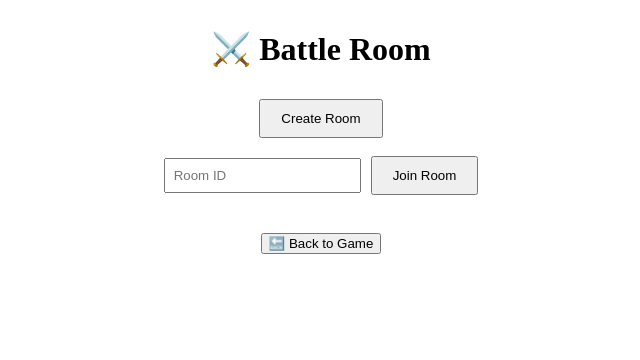
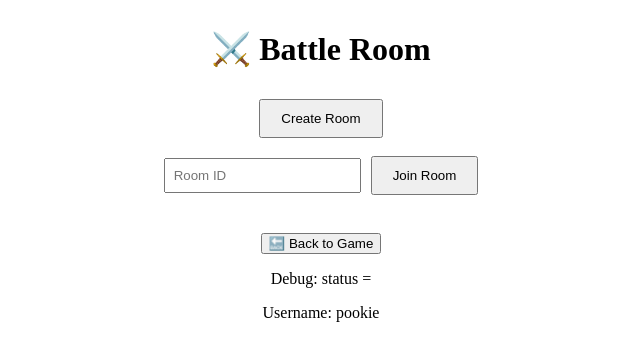
Before and after one commit to Srekanthnamilakonda/Pookie, a React (Vite) app in the folder frontend/: page /battle in a window 1280 px wide. Shown: the top 360 px of the page, without its empty margins (319-959 px from the left). Built offline with nearby package versions, Linux system fonts and the light colour scheme; no server answers.

Commit message:
small formats

```diff
--- a/frontend/src/BattleRoom.jsx
+++ b/frontend/src/BattleRoom.jsx
@@ -46,12 +46,13 @@ function BattleRoom() {
 
   // Poll during "waiting" or "ready"
   useEffect(() => {
-    if (inRoom && (status === 'waiting' || status === 'ready')) {
+    if (inRoom && !pollInterval) {
       const interval = setInterval(pollStatus, 1000);
       setPollInterval(interval);
       return () => clearInterval(interval);
     }
-  }, [status, inRoom]);
+  }, [inRoom]);
+
 
   // Handle game start countdown (GO!)
   useEffect(() => {
@@ -78,14 +79,12 @@ function BattleRoom() {
     const res = await axios.post(`${API}/create`, { username });
     setRoomId(res.data.roomId);
     setInRoom(true);
-    setStatus('waiting');
   };
 
   const joinRoom = async () => {
     const res = await axios.post(`${API}/join`, { roomId, username });
     if (res.data.success) {
       setInRoom(true);
-      setStatus('waiting');
     } else {
       alert(res.data.message || 'Failed to join');
     }
@@ -172,6 +171,10 @@ function BattleRoom() {
       <button onClick={() => (window.location.href = '/')} style={{ marginTop: '20px' }}>
         🔙 Back to Game
       </button>
+
+      <p>Debug: status = {status}</p>
+<p>Username: {username}</p>
+
     </div>
   );
 }
```
